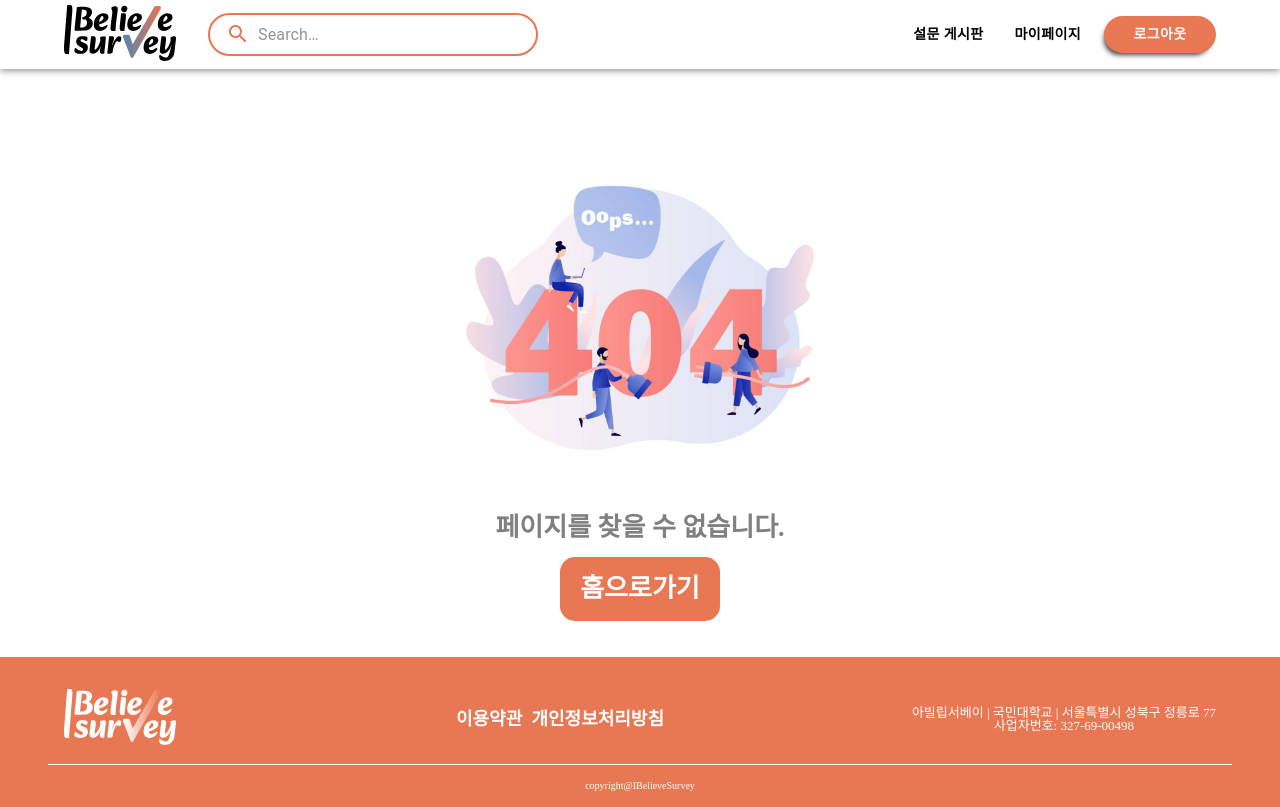
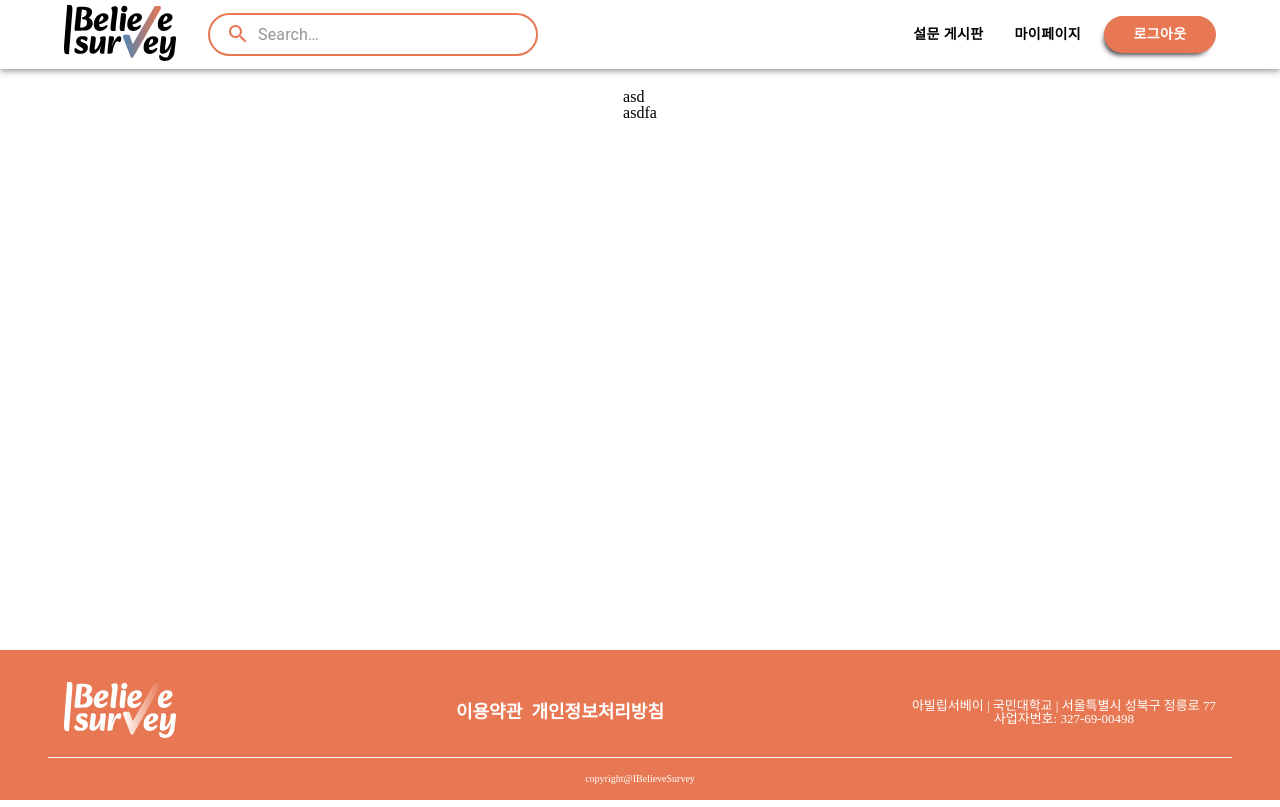
Before and after one commit to 2023-AlphaProject/iBelieveSurvey_frontend, a React (Create React App) app: page /survey/new in a window 1280 px wide. Built offline with nearby package versions, Linux system fonts and the light colour scheme; a web font is replaced by a local one.

Commit message:
✨ feat: add new survey page

```diff
--- a/src/App.tsx
+++ b/src/App.tsx
@@ -1,7 +1,7 @@
 import { theme, GlobalStyles } from 'styles';
 import { BrowserRouter as Router, Routes, Route } from 'react-router-dom';
 import Layout from 'layouts/Layout';
-import { Home, Test, NotFound, Tos, Privacy } from 'pages';
+import { Home, Test, NotFound, Tos, Privacy, NewSurvey } from 'pages';
 import { Modal } from 'components/common';
 import { RecoilRoot } from 'recoil';
 import { SnackbarProvider } from 'notistack';
@@ -20,6 +20,7 @@ const App = () => {
               <Route element={<Layout />}>
                 <Route path="/" element={<Home />} />
                 <Route path="/test" element={<Test />} />
+                <Route path="/survey/new" element={<NewSurvey />} />
                 <Route path="/tos" element={<Tos />} />
                 <Route path="/privacy" element={<Privacy />} />
                 <Route path="*" element={<NotFound />} />
--- /dev/null
+++ b/src/pages/Survey/New.tsx
@@ -0,0 +1,13 @@
+import { Box } from '@mui/material';
+import { Flex } from 'components/Box';
+
+const NewSurvey = () => {
+  return (
+    <Box>
+      <Box>asd</Box>
+      <div>asdfa</div>
+    </Box>
+  );
+};
+
+export default NewSurvey;
--- a/src/pages/index.tsx
+++ b/src/pages/index.tsx
@@ -3,3 +3,4 @@ export { default as Test } from 'pages/Test';
 export { default as NotFound } from 'pages/NotFound';
 export { default as Tos } from 'pages/Tos';
 export { default as Privacy } from 'pages/Privacy';
+export { default as NewSurvey } from 'pages/Survey/New';
```
